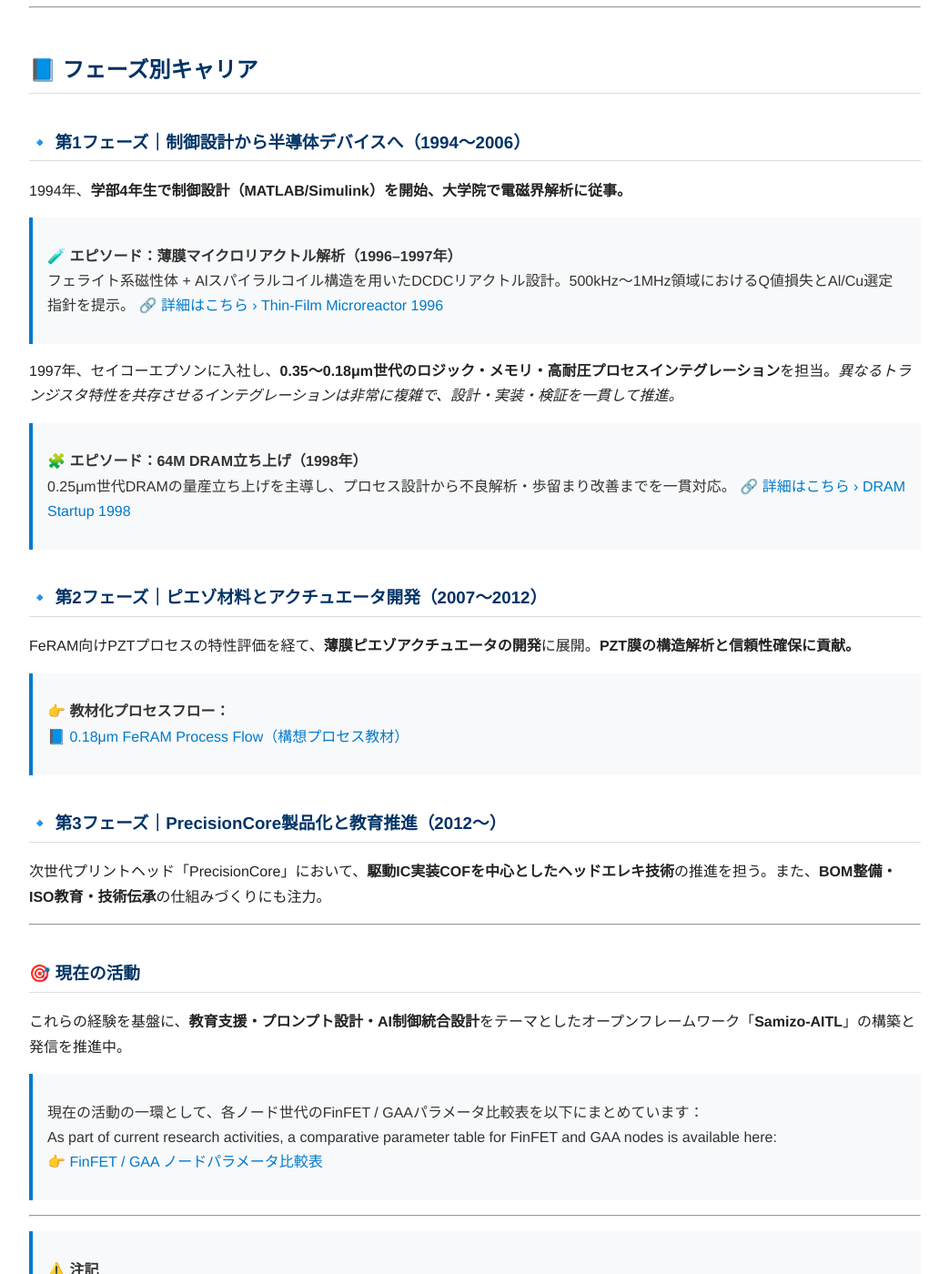
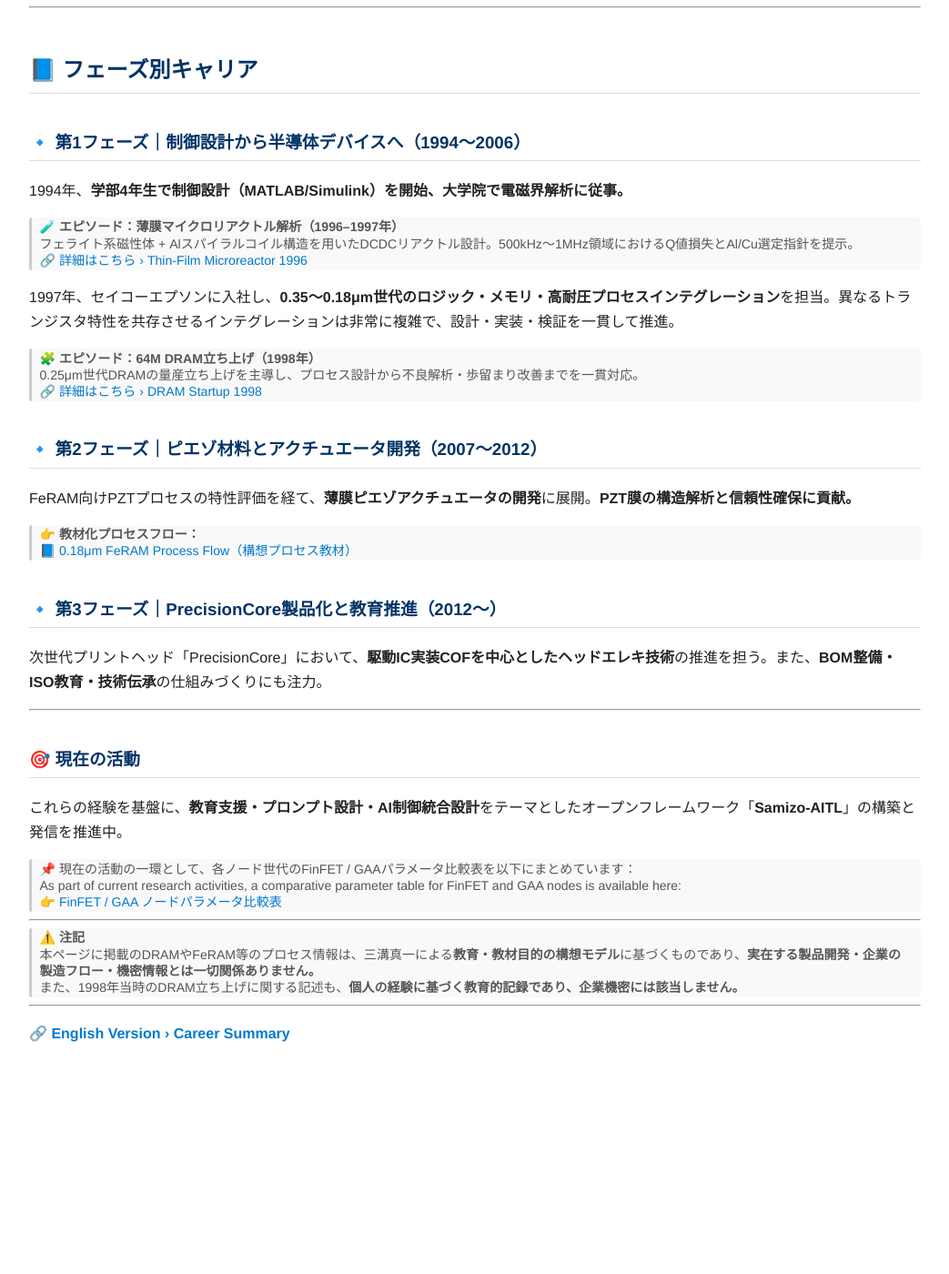
Before and after one commit to Samizo-AITL/Samizo-AITL.github.io, a Jekyll site: the page built from about/career-summary.md, in a window 1280 px wide and 1400 px high, scrolled down 237 px. Shown: the whole window at 91% size, without its empty margins (118-1161 px from the left). Built offline with Jekyll 4.4.1, drawn with Linux system fonts in a browser that asks for light colours; after the commit the page ends 1418 px from its top, so only the background shows below that.

Commit message:
Update career-summary.md

```diff
--- a/about/career-summary.md
+++ b/about/career-summary.md
@@ -1,6 +1,6 @@
 ---
 layout: default
-title:  経験要約 / Career Summary
+title: 経験要約 / Career Summary
 ---
 
 ---
@@ -17,24 +17,28 @@ title:  経験要約 / Career Summary
 
 1994年、**学部4年生で制御設計（MATLAB/Simulink）を開始、大学院で電磁界解析に従事。**
 
-> 🧪 **エピソード：薄膜マイクロリアクトル解析（1996–1997年）**
-> フェライト系磁性体 + Alスパイラルコイル構造を用いたDCDCリアクトル設計。500kHz〜1MHz領域におけるQ値損失とAl/Cu選定指針を提示。
-> 🔗 [詳細はこちら › Thin-Film Microreactor 1996](https://samizo-aitl.github.io/Edusemi-Plus/archive/in1996/thinfilm_microreactor.html)
+<div class="annotation">
+🧪 <strong>エピソード：薄膜マイクロリアクトル解析（1996–1997年）</strong><br>
+フェライト系磁性体 + Alスパイラルコイル構造を用いたDCDCリアクトル設計。500kHz〜1MHz領域におけるQ値損失とAl/Cu選定指針を提示。<br>
+🔗 <a href="https://samizo-aitl.github.io/Edusemi-Plus/archive/in1996/thinfilm_microreactor.html">詳細はこちら › Thin-Film Microreactor 1996</a>
+</div>
 
-1997年、セイコーエプソンに入社し、**0.35〜0.18μm世代のロジック・メモリ・高耐圧プロセスインテグレーション**を担当。*異なるトランジスタ特性を共存させるインテグレーションは非常に複雑で、設計・実装・検証を一貫して推進。*
+1997年、セイコーエプソンに入社し、**0.35〜0.18μm世代のロジック・メモリ・高耐圧プロセスインテグレーション**を担当。異なるトランジスタ特性を共存させるインテグレーションは非常に複雑で、設計・実装・検証を一貫して推進。
 
-> 🧩 **エピソード：64M DRAM立ち上げ（1998年）**
-> 0.25μm世代DRAMの量産立ち上げを主導し、プロセス設計から不良解析・歩留まり改善までを一貫対応。
-> 🔗 [詳細はこちら › DRAM Startup 1998](https://samizo-aitl.github.io/Edusemi-Plus/archive/in1998/DRAM_Startup_64M_1998.html)
-
+<div class="annotation">
+🧩 <strong>エピソード：64M DRAM立ち上げ（1998年）</strong><br>
+0.25μm世代DRAMの量産立ち上げを主導し、プロセス設計から不良解析・歩留まり改善までを一貫対応。<br>
+🔗 <a href="https://samizo-aitl.github.io/Edusemi-Plus/archive/in1998/DRAM_Startup_64M_1998.html">詳細はこちら › DRAM Startup 1998</a>
+</div>
 
 ### 🔹 第2フェーズ｜ピエゾ材料とアクチュエータ開発（2007〜2012）
 
 FeRAM向けPZTプロセスの特性評価を経て、**薄膜ピエゾアクチュエータの開発**に展開。**PZT膜の構造解析と信頼性確保に貢献。**
 
-> 👉 **教材化プロセスフロー：**
-> 📘 [0.18μm FeRAM Process Flow（構想プロセス教材）](https://samizo-aitl.github.io/Edusemi-v4x/d_chapter1_memory_technologies/doc_FeRAM/0.18um_FeRAM_ProcessFlow)
-
+<div class="annotation">
+👉 <strong>教材化プロセスフロー：</strong><br>
+📘 <a href="https://samizo-aitl.github.io/Edusemi-v4x/d_chapter1_memory_technologies/doc_FeRAM/0.18um_FeRAM_ProcessFlow">0.18μm FeRAM Process Flow（構想プロセス教材）</a>
+</div>
 
 ### 🔹 第3フェーズ｜PrecisionCore製品化と教育推進（2012〜）
 
@@ -46,17 +50,20 @@ FeRAM向けPZTプロセスの特性評価を経て、**薄膜ピエゾアクチ
 
 これらの経験を基盤に、**教育支援・プロンプト設計・AI制御統合設計**をテーマとしたオープンフレームワーク「**Samizo-AITL**」の構築と発信を推進中。
 
-> 現在の活動の一環として、各ノード世代のFinFET / GAAパラメータ比較表を以下にまとめています：
-> As part of current research activities, a comparative parameter table for FinFET and GAA nodes is available here:
-> 👉 [FinFET / GAA ノードパラメータ比較表](https://samizo-aitl.github.io/Edusemi-v4x/f_chapter1_finfet_gaa/appendixf1_05_node_params)
+<div class="annotation">
+📌 現在の活動の一環として、各ノード世代のFinFET / GAAパラメータ比較表を以下にまとめています：<br>
+As part of current research activities, a comparative parameter table for FinFET and GAA nodes is available here:<br>
+👉 <a href="https://samizo-aitl.github.io/Edusemi-v4x/f_chapter1_finfet_gaa/appendixf1_05_node_params">FinFET / GAA ノードパラメータ比較表</a>
+</div>
 
 ---
 
-> **⚠️ 注記**
-> 本ページに掲載のDRAMやFeRAM等のプロセス情報は、三溝真一による**教育・教材目的の構想モデル**に基づくものであり、**実在する製品開発・企業の製造フロー・機密情報とは一切関係ありません。** また、1998年当時のDRAM立ち上げに関する記述も、**個人の経験に基づく教育的記録であり、企業機密には該当しません。**
+<div class="annotation">
+⚠️ <strong>注記</strong><br>
+本ページに掲載のDRAMやFeRAM等のプロセス情報は、三溝真一による<strong>教育・教材目的の構想モデル</strong>に基づくものであり、<strong>実在する製品開発・企業の製造フロー・機密情報とは一切関係ありません。</strong><br>
+また、1998年当時のDRAM立ち上げに関する記述も、<strong>個人の経験に基づく教育的記録であり、企業機密には該当しません。</strong>
+</div>
 
 ---
 
-**🔗 [English Version › Career Summary](./career-summary_en.md)**
-
----
+**🔗 <a href="./career-summary_en.md">English Version › Career Summary</a>**
```
